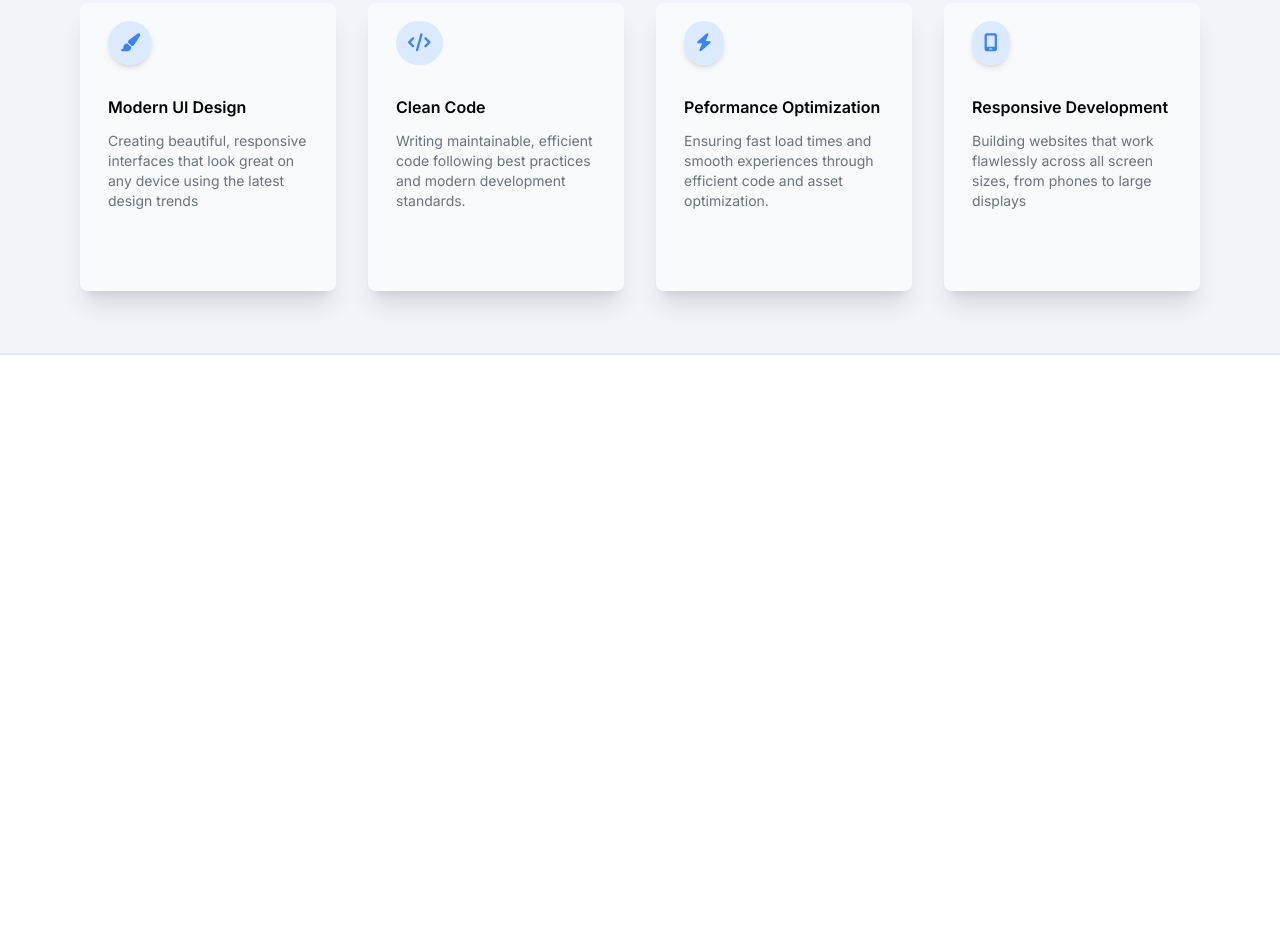
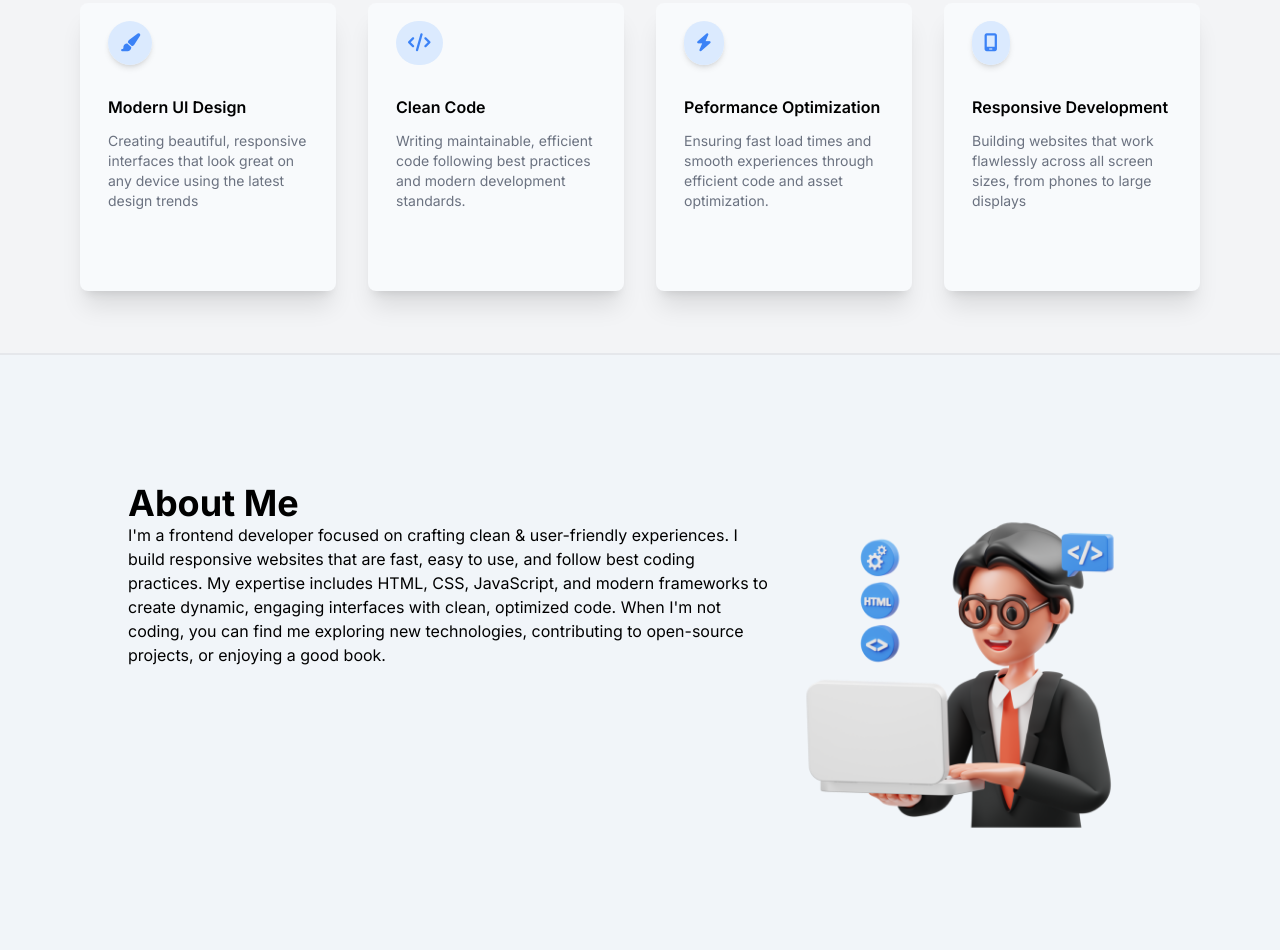
Before and after one commit to Jatin915/Portfolio, a website: page index.html in a window 1280 px wide. Shown: the part 1228-2178 px from the top of the page. Before the commit the page ends 1583 px from the top, so only its background shows below. Drawn offline with Linux system fonts and the light colour scheme.

Commit message:
Creating About Section

```diff
--- a/index.html
+++ b/index.html
@@ -107,7 +107,7 @@
 
 
                                               <!-- Features section starts here -->
-    <section class="min-h-[calc(100vh-80px)] bg-slate-100 pt-32 border-b-2 flex flex-col items-center dark:bg-zinc-900">
+    <section class="min-h-[calc(100vh-80px)] bg-gray-100 pt-32 border-b-2 flex flex-col items-center dark:bg-zinc-900">
 
       <div class="max-h-full min-w-fit text-center mb-28">
         <h3 class="text-4xl font-bold mb-5 dark:text-white">What's in my Toolkit</h3>
@@ -151,5 +151,19 @@
     </section>
                                               <!-- Features section starts here -->
 
+
+
+    <section class="min-h-[calc(100vh-80px)] bg-slate-100 p-32 flex">
+      <div class="sm:min-h-fit sm:max-w-screen-sm ">
+        <h1 class="text-4xl font-bold">About Me</h1>
+        <p>I'm a frontend developer focused on crafting clean & user-friendly experiences.
+I build responsive websites that are fast, easy to use, and follow best coding practices. My expertise includes HTML, CSS, JavaScript, and modern frameworks to create dynamic, engaging interfaces with clean, optimized code.
+When I'm not coding, you can find me exploring new technologies, contributing to open-source projects, or enjoying a good book.</p>
+      </div>
+      <div>
+        <img src="./assets/64PpIkbEsTjgI.png!sw800.png" alt="Image Here..">
+      </div>
+
+    </section>
   </body>
 </html>
```
Also changed, not shown: assets/64PpIkbEsTjgI.png!sw800.png (added), src/output.css.
